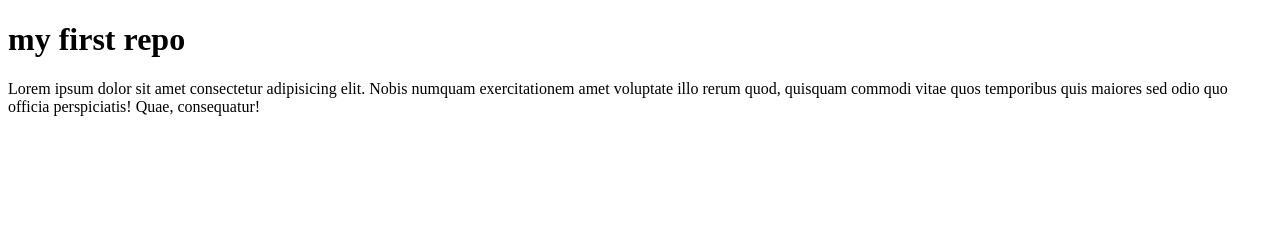
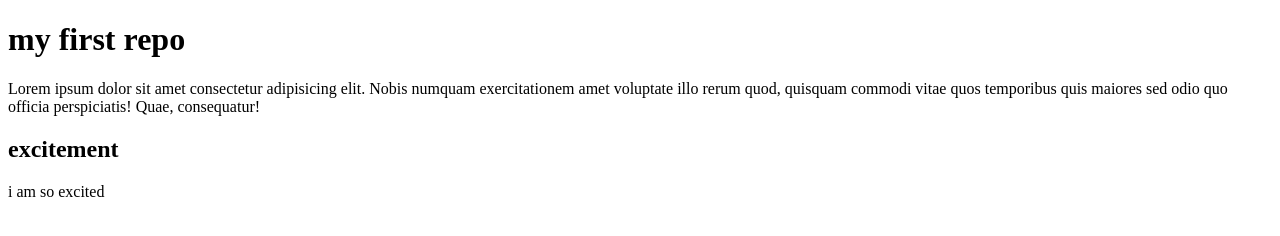
Before and after one commit to hira-abbas/repo, a plain HTML site: page index.html in a window 1280 px wide. Drawn offline with Linux system fonts and the light colour scheme.

Commit message:
my updated commit

```diff
--- a/index.html
+++ b/index.html
@@ -5,6 +5,12 @@
 </head>
 <body>
 	<h1>my first repo</h1>
-	<p>Lorem ipsum dolor sit amet consectetur adipisicing elit. Nobis numquam exercitationem amet voluptate illo rerum quod, quisquam commodi vitae quos temporibus quis maiores sed odio quo officia perspiciatis! Quae, consequatur!</p>
+	<p>Lorem ipsum dolor sit amet consectetur adipisicing elit. Nobis numquam exercitationem amet voluptate illo rerum quod, quisquam commodi vitae quos temporibus quis maiores sed odio quo officia perspiciatis! Quae, consequatur!
+
+	</p>
+	<div>
+		<h2>excitement</h2>
+		<p>i am so excited</p>
+	</div>
 </body>
 </html>
```
